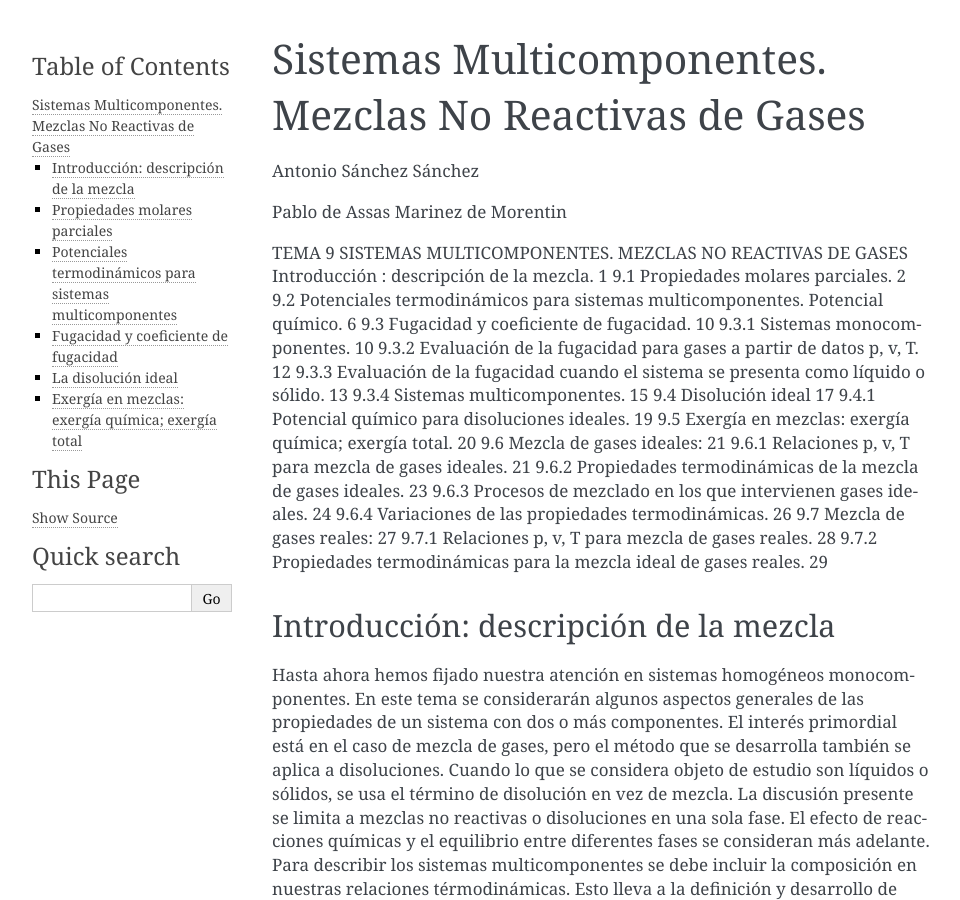
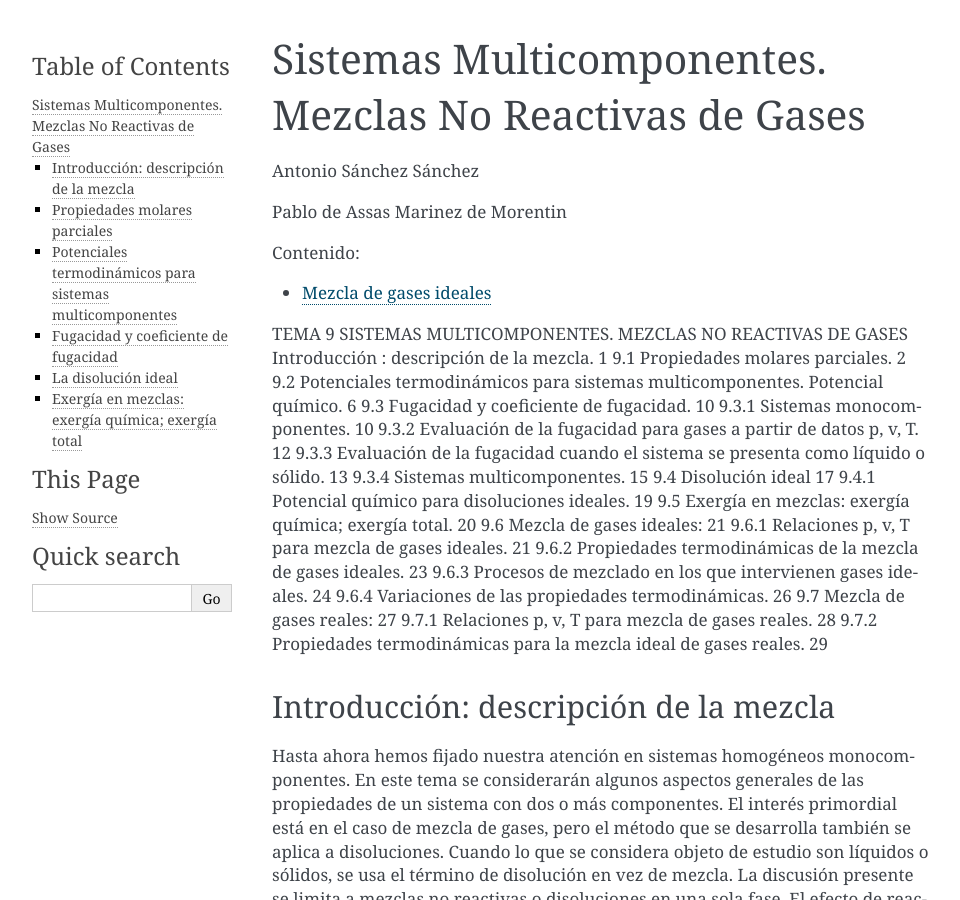
Before and after one commit to mantielero/termodinamica, a Sphinx documentation site: the page built from source/multicomponentes.rst, in a window 1280 px wide and 900 px high. Shown: the whole window, without its empty margins (148-1108 px from the left). Built offline with Sphinx 7.4.7, drawn with Linux system fonts in a browser that asks for light colours; pages that are not in the unit, such as notebooks, are missing from menus.

Commit message:
Update multicomponentes.rst

```diff
--- a/source/multicomponentes.rst
+++ b/source/multicomponentes.rst
@@ -10,6 +10,7 @@ Pablo de Assas Marinez de Morentin
    :maxdepth: 1
    :caption: Contenido:
 
+   multicomponentes_gases_ideales
    multicomponentes_gases_reales
 
 
```
